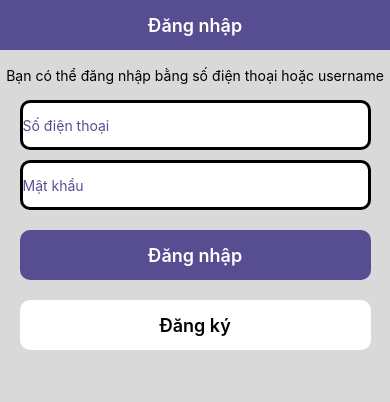
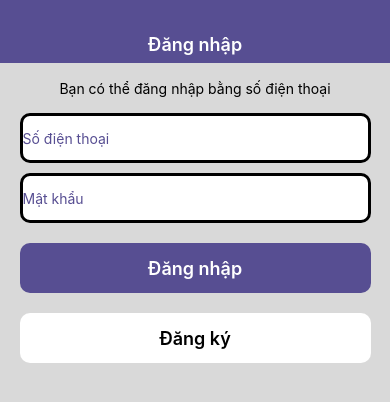
Before and after one commit to ThanhTungEric/ZALO-APP-FE, a React Native app: screen /Login in a window 390 px wide. Shown: the top 402 px of the page. Built offline with nearby package versions, Linux system fonts and the light colour scheme.

Commit message:
no thing

```diff
--- a/Screens/login/Login.js
+++ b/Screens/login/Login.js
@@ -32,32 +32,31 @@ const Login = ({ navigation, route }) => {
 
     return (
         <View style={styles.container}>
-            <View style={{ width: '100%', height: 50, backgroundColor: "#574E92", flexDirection: 'row', alignItems: 'center', justifyContent:'center' }}>
-
+            <View style={{ width: '100%', height: 63, paddingTop: 25, backgroundColor: "#574E92", flexDirection: 'row', alignItems: 'center', justifyContent: 'center' }}>
                 <Text style={{ fontWeight: '600', color: 'white', fontSize: 18 }}>Đăng nhập</Text>
             </View>
             <View style={{ width: '100%', height: 50, justifyContent: 'center', alignItems: 'center' }}>
-                <Text style= {{ }}>Bạn có thể đăng nhập bằng số điện thoại hoặc username</Text>
+                <Text style={{}}>Bạn có thể đăng nhập bằng số điện thoại</Text>
             </View>
             <View style={{ width: '100%', height: 'auto', justifyContent: 'center', alignItems: 'center' }}>
                 <TextInput placeholder='Số điện thoại' placeholderTextColor={'#574E92'}
                     value={phoneNumber}
-                style={{backgroundColor:'white',borderWidth:3,borderRadius:10,height:50,width:'90%'}}
+                    style={{ backgroundColor: 'white', borderWidth: 3, borderRadius: 10, height: 50, width: '90%' }}
                     onChangeText={(text) => setPhoneNumber('0339955555')}
                 ></TextInput>
                 <TextInput placeholder='Mật khẩu' placeholderTextColor={'#574E92'}
-                style={{backgroundColor:'white',borderWidth:3,borderRadius:10,height:50,width:'90%',marginTop:10}}
+                    style={{ backgroundColor: 'white', borderWidth: 3, borderRadius: 10, height: 50, width: '90%', marginTop: 10 }}
                     onChangeText={(text) => setPassword('Sangvo12345')}
                 ></TextInput>
             </View>
-            <View style={{ width: '100%', height: 50, justifyContent: 'center', alignItems: 'center',marginTop:20 }}>
+            <View style={{ width: '100%', height: 50, justifyContent: 'center', alignItems: 'center', marginTop: 20 }}>
                 <TouchableOpacity
-                 onPress={()=> navigation.navigate('Home')}
+                    onPress={() => navigation.navigate('Home')}
                     style={{ width: '90%', height: 50, backgroundColor: '#574E92', justifyContent: 'center', alignItems: 'center', borderRadius: 10 }}>
                     <Text style={{ fontWeight: '600', color: 'white', fontSize: 18 }}>Đăng nhập</Text>
                 </TouchableOpacity>
             </View>
-            <View style={{ width: '100%', height: 50, justifyContent: 'center', alignItems: 'center',marginTop:20 }}>
+            <View style={{ width: '100%', height: 50, justifyContent: 'center', alignItems: 'center', marginTop: 20 }}>
                 <TouchableOpacity
                     onPress={() => navigation.navigate('OTP')}
                     style={{ width: '90%', height: 50, backgroundColor: 'white', justifyContent: 'center', alignItems: 'center', borderRadius: 10 }}>
@@ -65,7 +64,7 @@ const Login = ({ navigation, route }) => {
                 </TouchableOpacity>
             </View>
 
-
+            <StatusBar style="auto" />
         </View>
     )
 
```
Lines whose indentation alone changed are shown as unchanged.
